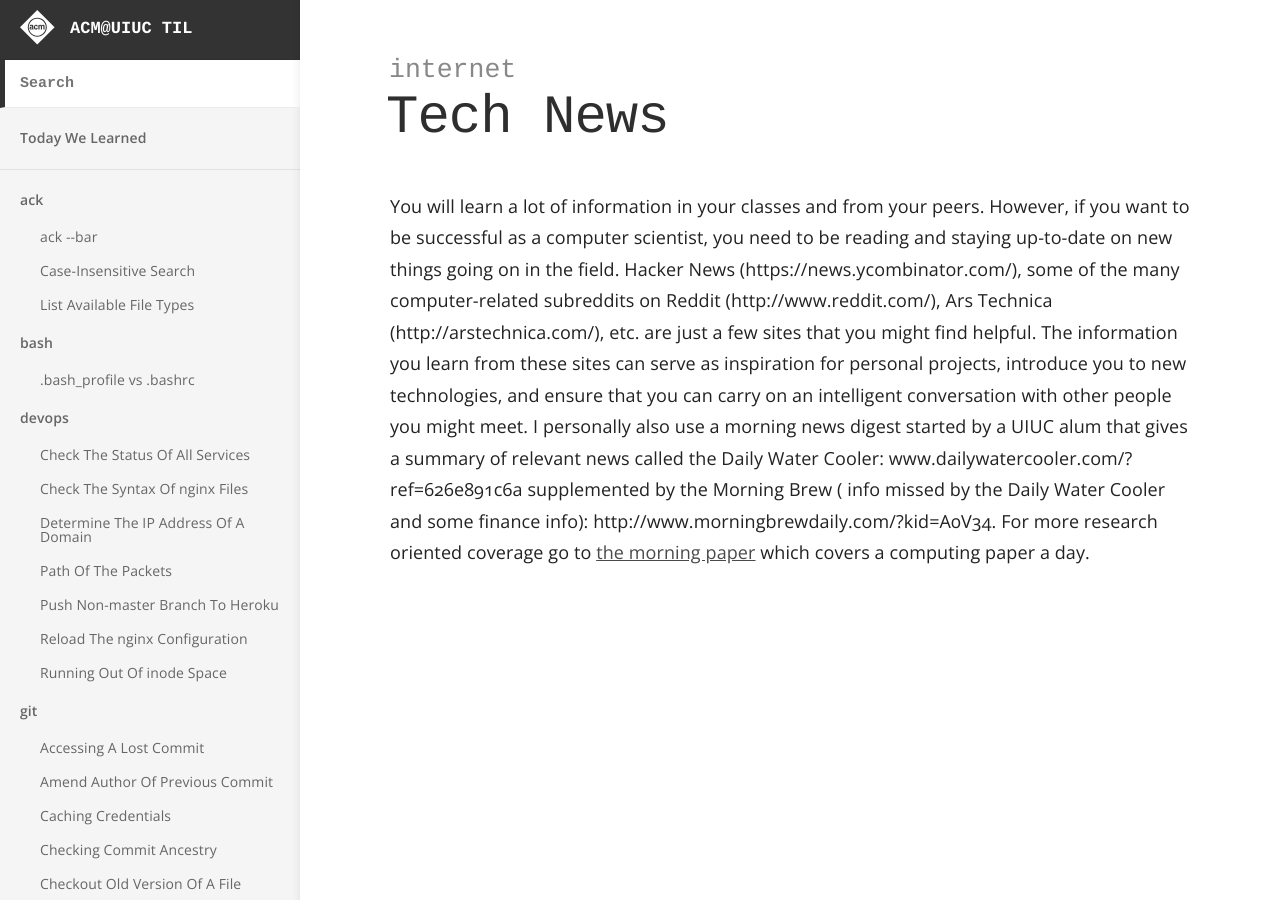
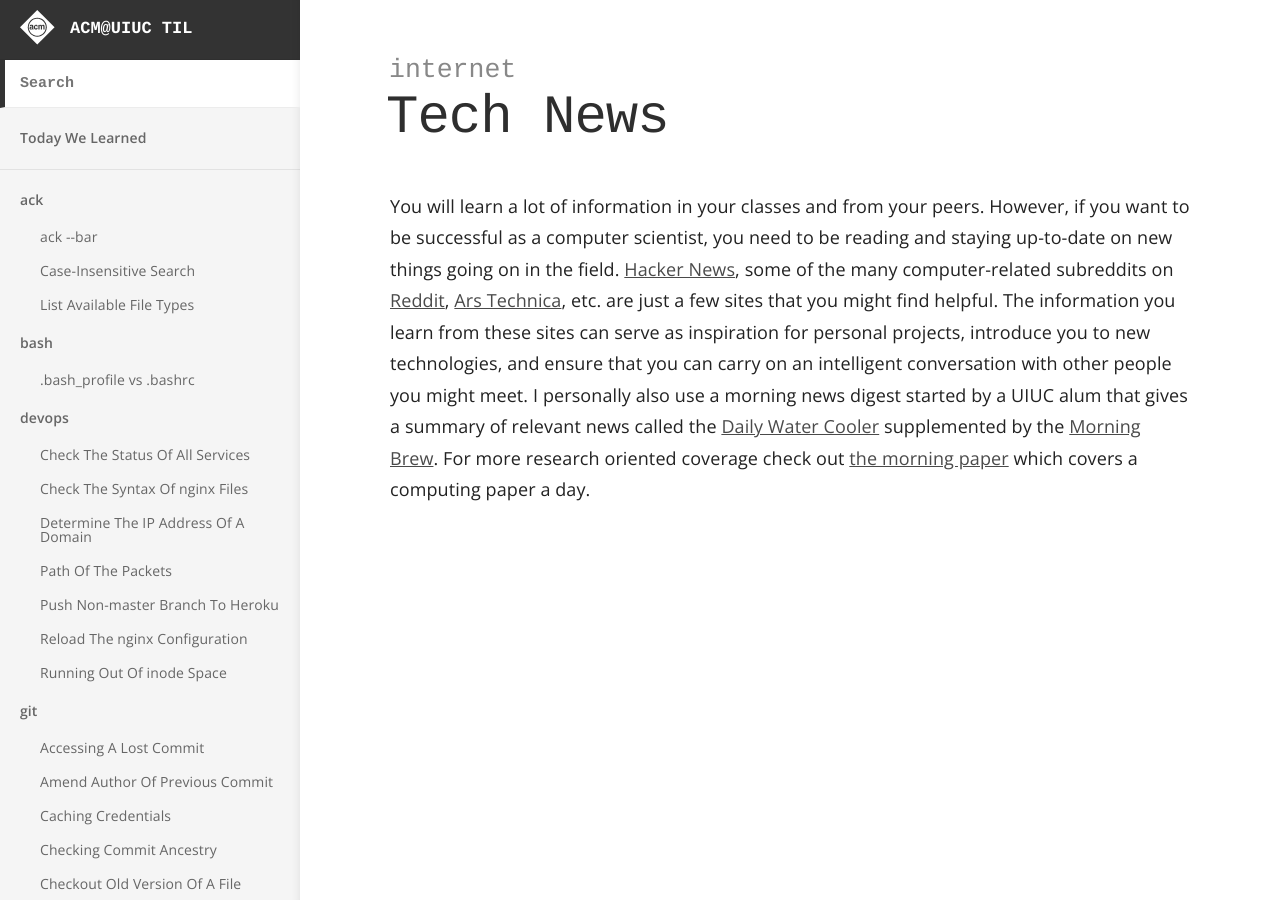
Before and after one commit to acm-uiuc/til, a Jekyll site: the page built from _til/internet/tech-news.md, in a window 1280 px wide and 900 px high. Built offline with Jekyll 4.4.1, drawn with Linux system fonts in a browser that asks for light colours.

Commit message:
Update tech-news.md

```diff
--- a/_til/internet/tech-news.md
+++ b/_til/internet/tech-news.md
@@ -6,13 +6,12 @@ category: internet
 You will learn a lot of information in your classes and from your peers.
 However, if you want to be successful as a computer scientist, you need to
 be reading and staying up-to-date on new things going on in the field.
-Hacker News (https://news.ycombinator.com/), some of the many computer-related
-subreddits on Reddit (http://www.reddit.com/), Ars Technica (http://arstechnica.com/),
+[Hacker News](https://news.ycombinator.com/), some of the many computer-related
+subreddits on [Reddit](http://www.reddit.com/), [Ars Technica](http://arstechnica.com/),
 etc. are just a few sites that you might find helpful. The information you learn from
 these sites can serve as inspiration for personal projects, introduce you to new
 technologies, and ensure that you can carry on an intelligent conversation with other
 people you might meet. I personally also use a morning news digest started by a UIUC
-alum that gives a summary of relevant news called the Daily Water Cooler:
-www.dailywatercooler.com/?ref=626e891c6a supplemented by the Morning Brew (
-info missed by the Daily Water Cooler and some finance info): http://www.morningbrewdaily.com/?kid=A0V34.
-For more research oriented coverage go to [the morning paper](https://blog.acolyer.org/) which covers a computing paper a day.
+alum that gives a summary of relevant news called the [Daily Water Cooler](www.dailywatercooler.com/?ref=626e891c6a)
+supplemented by the [Morning Brew](http://www.morningbrewdaily.com/?kid=A0V34).
+For more research oriented coverage check out [the morning paper](https://blog.acolyer.org/) which covers a computing paper a day.
```
